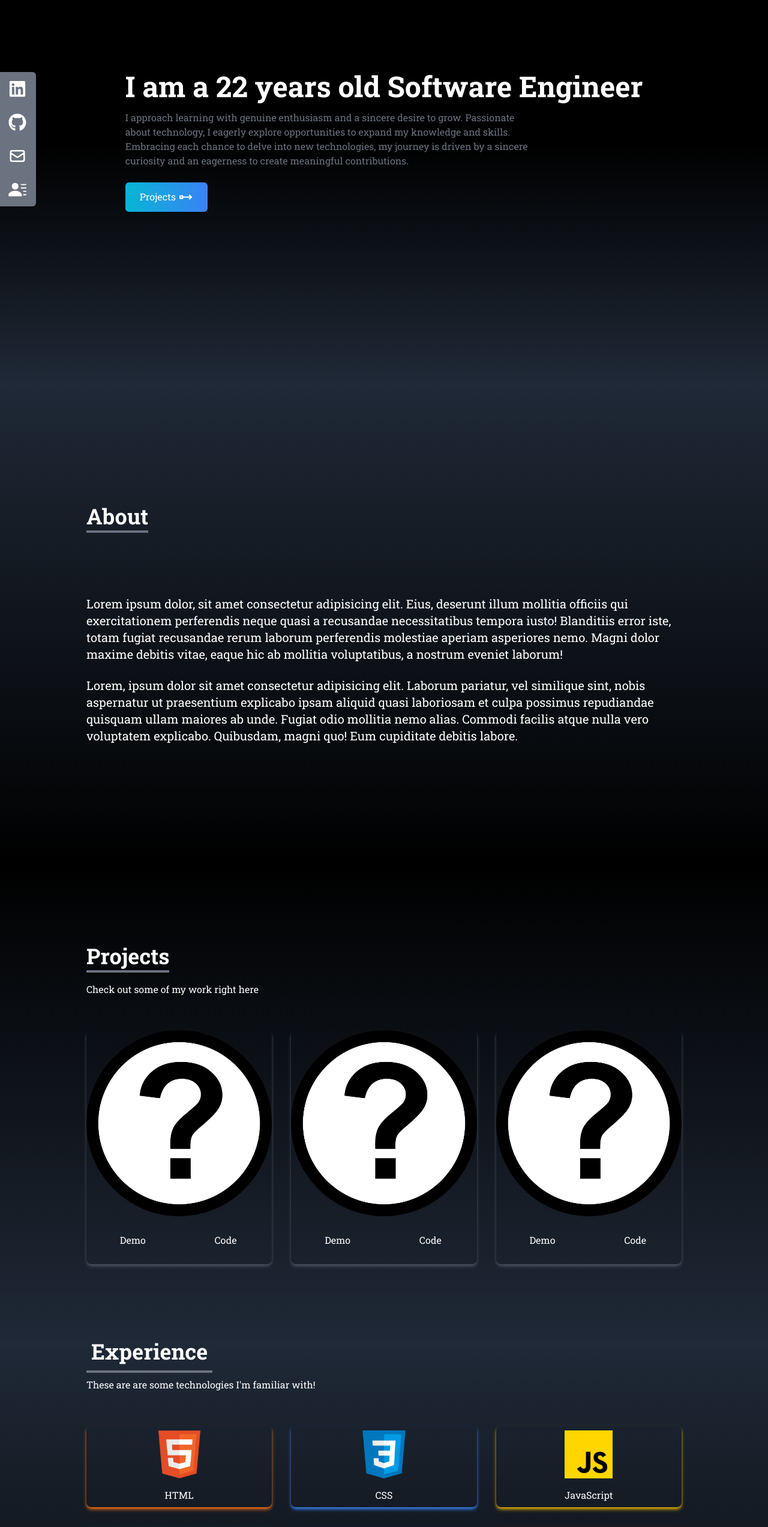
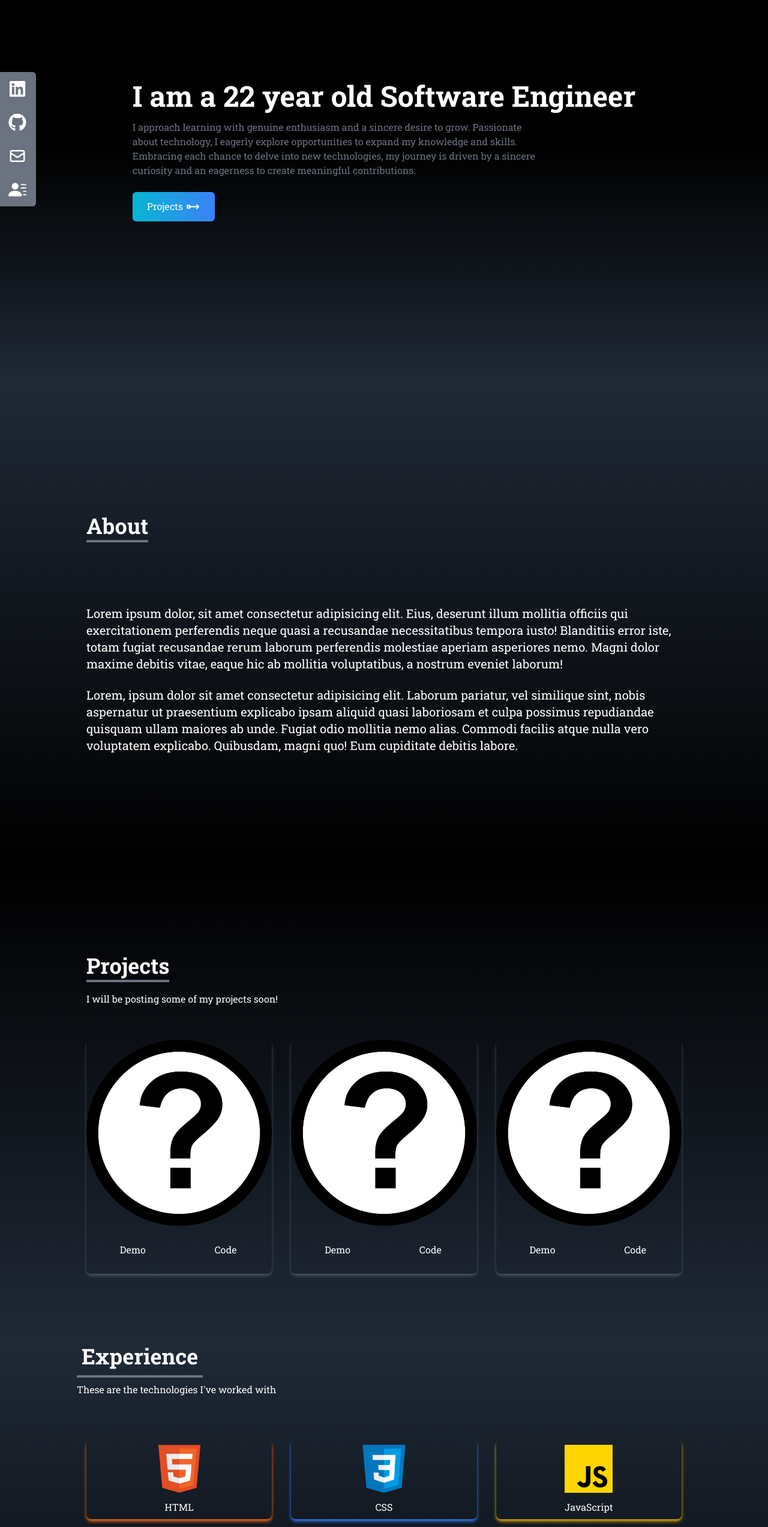
Before and after one commit to Ghassan-Awdali/portfolio, a React (Create React App) app: page / in a window 1280 px wide. Shown: the part 160-2705 px from the top of the page at 60% size. Built offline with nearby package versions, Linux system fonts and the light colour scheme; a web font is replaced by a local one.

Commit message:
added more styling, organized code more, need to make website responsive for smaller screens as it still overlaps, fixed hamburger menu for smaller screens now working as well

```diff
--- a/src/components/About.jsx
+++ b/src/components/About.jsx
@@ -2,9 +2,11 @@ import React from 'react'
 
 const About = () => {
   return (
-    <div name = "about" className = "w-full h-screen bg-gradient-to-b from-gray-800 to-black text-white">
-
-        <div className="max-w-screen-lg p-4 mx-auto flex flex-col justify-center w-full h-full">
+    <div
+      name="about"
+      className="flex w-full h-screen bg-gradient-to-b from-gray-800 to-black text-white sm:pt-8"
+    >
+      <div className="max-w-screen-lg p-4 mx-auto flex flex-col justify-center w-full h-full">
         <div className="pb-8">
           <p className="text-4xl font-bold inline border-b-4 border-gray-500">
             About
@@ -32,7 +34,7 @@ const About = () => {
         </p>
       </div>
     </div>
-  )
-}
+  );
+};
 
 export default About
--- a/src/components/Contact.jsx
+++ b/src/components/Contact.jsx
@@ -4,19 +4,19 @@ const Contact = () => {
   return (
     <div
     name="contact"
-      className="w-full h-screen bg-gradient-to-b from-black to-gray-800 p-4 text-white"
+    className="sm:pt-32 w-full h-screen bg-gradient-to-b from-black to-gray-800 p-4 text-white"
   >
     <div className="flex flex-col p-4 justify-center max-w-screen-lg mx-auto h-full">
       <div className="pb-8">
         <p className="text-4xl font-bold inline border-b-4 border-gray-500">
           Contact
         </p>
-          <p className="py-6">Submit the form below to get in touch with me</p>
+        <p className="py-6 ">Submit the form below to get in touch with me</p>
       </div>
 
-        <div className=" flex justify-center items-center">
+      <div className=" sm:flex sm:justify-center sm:items-center flex justify-center items-center">
         <form
-            action="https://getform.io/f/nbvkkrva"
+          action="https://getform.io/f/61c99527-2b15-42cf-9b55-ad37d2f7daa6"
           method="POST"
           className=" flex flex-col w-full md:w-1/2"
         >
@@ -39,7 +39,7 @@ const Contact = () => {
             className="p-2 bg-transparent border-2 rounded-md text-white focus:outline-none"
           ></textarea>
 
-            <button className="text-white bg-gradient-to-b from-cyan-500 to-blue-500 px-6 py-3 my-8 mx-auto flex items-center rounded-md hover:scale-110 duration-300">
+          <button className="text-white bg-gradient-to-b from-cyan-500 to-blue-500 px-6 py-3 my-8 mx-auto flex items-center rounded-md hover:scale-110 duration-300 sm:px-5 sm:py-2 sm:mx-auto sm:flex sm:items-center">
             Connect!
           </button>
         </form>
--- a/src/components/Experience.jsx
+++ b/src/components/Experience.jsx
@@ -119,24 +119,24 @@ const Experience = () => {
   return (
     <div
     name="experience"
-      className="py-3 bg-gradient-to-b from-gray-800 to-black w-full h-screen"
+    className="flex bg-gradient-to-b from-gray-800 to-black w-full h-screen sm:pt-8"
   >
-      <div className="max-w-screen-lg mx-auto p-4 flex flex-col justify-center w-full h-full text-white">
+    <div className="max-w-screen-lg sm:p-0 mx-auto p-4 flex flex-col justify-center w-full h-full text-white mb-8">
       <div>
-          <p className="text-4xl font-bold border-b-4 border-gray-500 p-2 inline">
+        <p className=" text-4xl font-bold border-b-4 border-gray-500 p-2 inline">
           Experience
         </p>
-          <p className="py-6">These are are some technologies I'm familiar with!</p>
+        <p className=" py-6">These are the technologies I've worked with</p>
       </div>
 
-        <div className="w-full grid grid-cols-2 sm:grid-cols-3 gap-8 text-center py-8 px-12 sm:px-0">
+      <div className="w-full grid grid-cols-2 sm:grid-cols-3 gap-8 text-center py-12 px-4 sm:py-12 sm:px-4 sm:p-0">
         {techs.map(({ id, src, title, style }) => (
           <div
             key={id}
             className={`shadow-md hover:scale-105 duration-500 py-2 rounded-lg ${style}`}
           >
             <img src={src} alt="" className="w-20 mx-auto" />
-              <p className="mt-4">{title}</p>
+            <p className="mt-3">{title}</p>
           </div>
         ))}
       </div>
@@ -145,4 +145,6 @@ const Experience = () => {
 )
 }
 
+
+
 export default Experience
--- a/src/components/Home.jsx
+++ b/src/components/Home.jsx
@@ -4,10 +4,10 @@ import { Link } from "react-scroll";
 
 const Home = () => {
   return (
-    <div name ='home' className='h-screen w-full bg-gradient-to-b from-black via-black to-gray-800 text-white'>
+    <div name ='home' className='h-screen w-full bg-gradient-to-b from-black via-black to-gray-800 text-white flex sm:pt-8'>
         <div className='max-w-screen-lg mx-auto flex flex-col items-center justify-center h-full px-4 md:flex-row'>
             <div className='flex flex-col justify-center h-full'>
-                <h2 className="text-7xl sm:text-5xl font-bold text-white">I am a 22 years old Software Engineer </h2>
+                <h2 className="text-7xl sm:text-5xl font-bold text-white">I am a 22 year old Software Engineer </h2>
 
                 <p className='text-gray-500 py-4 max-w-2xl'>
                         I approach learning with genuine enthusiasm and a sincere desire to grow. Passionate about technology,
--- a/src/components/NavBar.jsx
+++ b/src/components/NavBar.jsx
@@ -62,7 +62,9 @@ const NavBar = () => {
                     {links.map(({id,link}) => (
                     <li
                     key = {id}
-                    className='px-4 cursor-pointer capitalize py-6 text-4xl'> {link} </li>
+                    className='px-4 cursor-pointer capitalize py-6 text-4xl'>  <Link onClick= {() => setNav(!nav)} to={link} smooth duration={500}>
+                    {link}
+                  </Link> </li>
 
                     ))}
 
--- a/src/components/Projects.jsx
+++ b/src/components/Projects.jsx
@@ -14,20 +14,20 @@ const Projects = () => {
         {
           id: 3,
           src:  tbd,
-        },
+        }
       ];
 
   return (
     <div
     name="projects"
-    className="bg-gradient-to-b from-black to-gray-800 w-full text-white md:h-screen"
+    className=" flex bg-gradient-to-b from-black to-gray-800 w-full text-white md:h-screen sm:pt-8"
   >
     <div className="max-w-screen-lg p-4 mx-auto flex flex-col justify-center w-full h-full">
-      <div className="pb-8">
-        <p className="text-4xl font-bold inline border-b-4 border-gray-500">
+      <div className="pb-8 ">
+        <p className="text-4xl font-bold inline border-b-4 border-gray-500 ">
           Projects
         </p>
-        <p className="py-6">Check out some of my work right here</p>
+        <p className="py-6 ">I will be posting some of my projects soon!</p>
       </div>
 
       <div className="grid sm:grid-cols-2 md:grid-cols-3 gap-8 px-12 sm:px-0">
--- a/src/components/Socials.jsx
+++ b/src/components/Socials.jsx
@@ -59,28 +59,30 @@ const Socials = () => {
 
 
   return (
-    <div className='hidden lg:flex flex-col top-[35%] left-0 fixed'>
-      <ul>
-
-        {links.map(({id,child,href,style,download}) => (
-
-        <li className={'flex justify-between items-center w-40 h-14 px-4 ml-[-100px]  hover:ml-[-10px] hover:rounded-md duration-300 bg-gray-500' +
-         ' ' + style}>
-          <a href= {href} className='flex justify-between items-center w-full text-white'
-          download = {download}
-          target = '_blank'
-          rel='noreferrer'
-
+    <div className="hidden lg:flex flex-col top-[35%] left-0 fixed">
+    <ul>
+      {links.map(({ id, child, href, style, download }) => (
+        <li
+          key={id}
+          className={
+            "flex justify-between items-center w-40 h-14 px-4 ml-[-100px] hover:ml-[-10px] hover:rounded-md duration-300 bg-gray-500" +
+            " " +
+            style
+          }
+        >
+          <a
+            href={href}
+            className="flex justify-between items-center w-full text-white"
+            download={download}
+            target="_blank"
+            rel="noreferrer"
           >
             {child}
           </a>
         </li>
-
-
-
-        ))}
-        </ul>
-    </div>
+      ))}
+    </ul>
+  </div>
   )
         }
 
```
Lines whose indentation alone changed are shown as unchanged.
